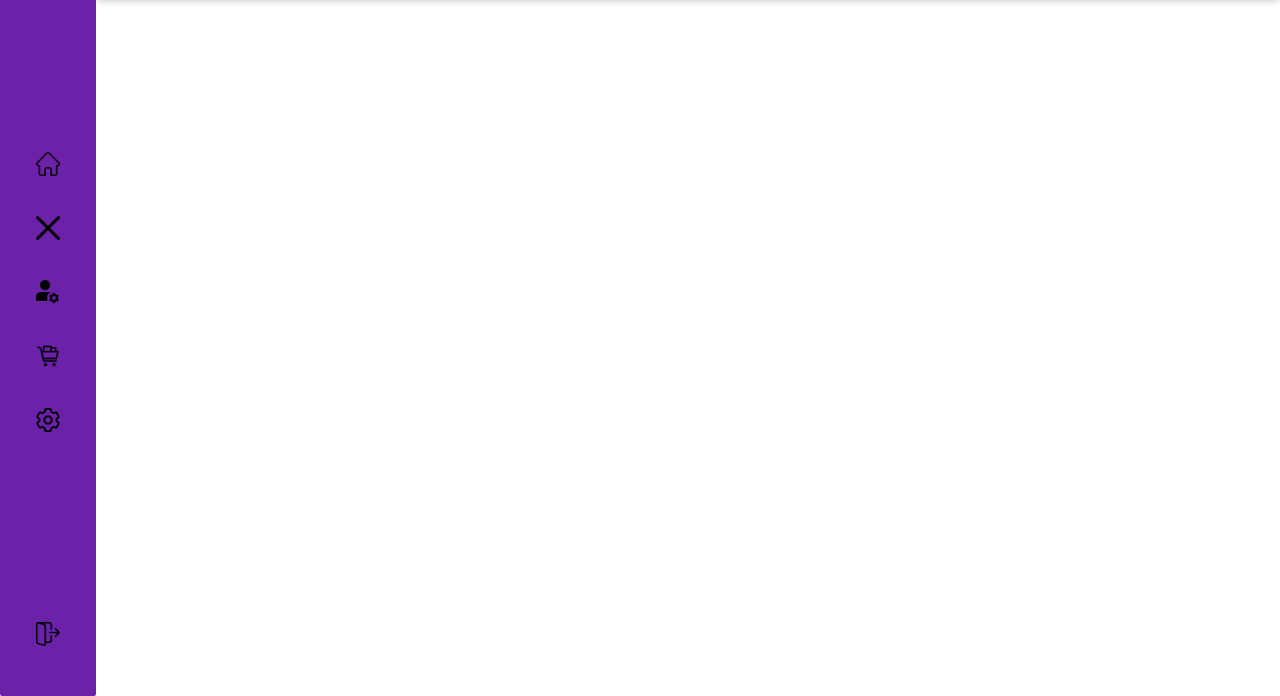
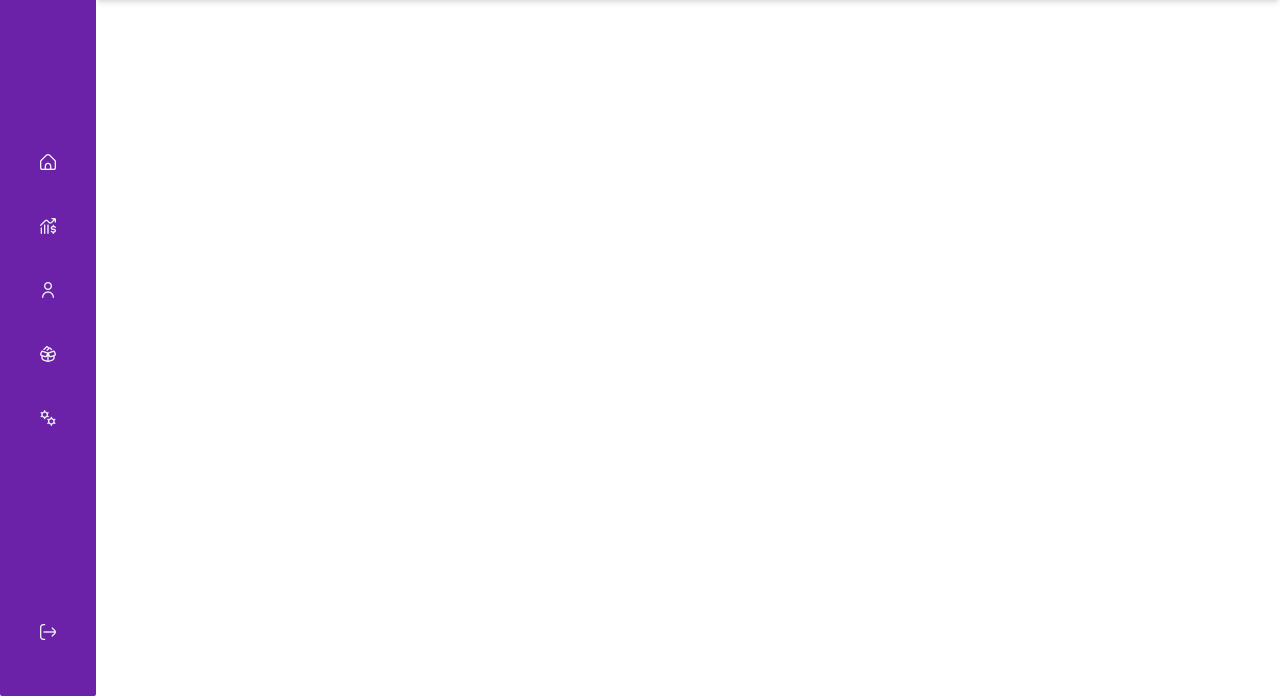
Before and after one commit to INTEL-ONBOARD/webApp_LMS, a Java web app: page /webApp_war/views/admin/dashboard.jsp in a window 1280 px wide. Shown: the part 104-800 px from the top of the page. Run offline with Tomcat 11, a stand-in JSP engine, Linux system fonts and the light colour scheme; some libraries are stand-ins or nearby versions.

Commit message:
Update: Sidebar and Header was updated

```diff
--- a/src/main/webapp/aboutus.jsp
+++ b/src/main/webapp/aboutus.jsp
@@ -56,7 +56,7 @@
           </div>
 
           <div class="lg:w-1/2 sm:w-1/2 md:w-1/2 w-auto rounded-lg overflow-hidden mt-6 sm:mt-0">
-            <img class="object-cover object-center w-full h-full" src="./Resources/wahsing-machine-image.jpg" alt="stats">
+            <img class="https://previews.123rf.com/images/barmaleeva/barmaleeva1709/barmaleeva170900022/86147376-laundry-room-with-working-washing-machine-thin-line-flat-design-vector-illustration.jpg" src="./Resources/wahsing-machine-image.jpg" alt="stats">
           </div>
           <div class="w-full sm:p-4 px-4 mb-6">
             <h1 class="title-font font-medium text-3xl mb-2 text-gray-900 text-center">Join us on our journey</h1>
--- a/src/main/webapp/views/admin/dashboard.jsp
+++ b/src/main/webapp/views/admin/dashboard.jsp
@@ -11,6 +11,9 @@
         .h-full { height: 100%; }
         .bg-colour-purple { background-color: white; }
     </style>
+
+    <link rel='stylesheet' href='https://cdn-uicons.flaticon.com/2.5.1/uicons-regular-rounded/css/uicons-regular-rounded.css'>
+
 </head>
 <body class="bg-colour-purple font-sans leading-normal tracking-normal">
 <div class="flex h-screen">
--- a/src/main/webapp/views/sections/sideBar.jsp
+++ b/src/main/webapp/views/sections/sideBar.jsp
@@ -12,7 +12,7 @@
                     <li id="home-btn" class="py-2 px-4 hover:bg-gray-400 rounded-lg  translate-all hover:translate-x-2 duration-200" data-tooltip-target="tltp-home" data-tooltip-placement="right">
                         <a href="#" class="flex items-center justify-center h-9" id="home-icon">
                             <span class="">
-                                <img src="src/main/webapp/Resources/home.png" class="h-6 w-6" alt="Home Icon">
+                                <i class="fi fi-rr-home"></i>
                             </span>
                         </a>
                         <div id="tltp-home" role="tooltip" class="absolute z-10 invisible inline-block px-3 py-2 text-sm font-medium text-white bg-gray-900 rounded-lg shadow-sm opacity-0 tooltip dark:bg-gray-500 text-center">
@@ -23,7 +23,7 @@
                     <li id="sales-btn" class="py-2 px-4 hover:bg-gray-400 rounded-lg translate-all hover:translate-x-2 duration-200" data-tooltip-target="tltp-sales" data-tooltip-placement="right" >
                         <a href="#" class="flex items-center justify-center h-9" id="x-icon">
                             <span class="">
-                                <img src="./Resources/close.png" class="h-6 w-6" alt="Close Icon">
+                                <i class="fi fi-rr-growth-chart-invest"></i>
                             </span>
                         </a>
                         <div id="tltp-sales" role="tooltip" class="absolute z-10 invisible inline-block px-3 py-2 text-sm font-medium text-white bg-gray-900 rounded-lg shadow-sm opacity-0 tooltip dark:bg-gray-500 text-center">
@@ -34,7 +34,7 @@
                     <li id="users-btn" class="py-2 px-4 hover:bg-gray-400 rounded-lg   translate-all hover:translate-x-2 duration-200" data-tooltip-target="tltp-users" data-tooltip-placement="right">
                         <a href="#" class="flex items-center justify-center h-9" id="user-icon">
                             <span class="">
-                                <img src="./Resources/profile.png" class="h-6 w-6" alt="User Management Icon">
+                                <i class="fi fi-rr-user"></i>
                             </span>
                         </a>
                         <div id="tltp-users" role="tooltip" class="absolute z-10 invisible inline-block px-3 py-2 text-sm font-medium text-white bg-gray-900 rounded-lg shadow-sm opacity-0 tooltip dark:bg-gray-500 text-center">
@@ -45,7 +45,7 @@
                     <li id="products-btn" class="py-2 px-4 hover:bg-gray-400 rounded-lg  translate-all hover:translate-x-2 duration-200" data-tooltip-target="tltp-products" data-tooltip-placement="right">
                         <a href="#" class="flex items-center justify-center h-9" id="stock-icon">
                             <span class="">
-                                <img src="./Resources/market.png" class="h-6 w-6" alt="Order Icon">
+                                <i class="fi fi-rr-box-open-full"></i>
                             </span>
                         </a>
                         <div id="tltp-products" role="tooltip" class="absolute z-10 invisible inline-block px-3 py-2 text-sm font-medium text-white bg-gray-900 rounded-lg shadow-sm opacity-0 tooltip dark:bg-gray-500 text-center">
@@ -56,7 +56,7 @@
                     <li id="settings-btn" class="py-2 px-4 hover:bg-gray-400 rounded-lg  translate-all hover:translate-x-2 duration-200" data-tooltip-target="tltp-settings" data-tooltip-placement="right">
                         <a href="#" class="flex items-center justify-center h-9" id="settings-icon">
                             <span class="">
-                                <img src="./Resources/setting.png" class="h-6 w-6" alt="Settings Icon">
+                            <i class="fi fi-rr-gears"></i>
                             </span>
                         </a>
                         <div id="tltp-settings" role="tooltip" class="absolute z-10 invisible inline-block px-3 py-2 text-sm font-medium text-white bg-gray-900 rounded-lg shadow-sm opacity-0 tooltip dark:bg-gray-500 text-center">
@@ -70,7 +70,7 @@
         <div id="exit-btn" class="flex justify-center py-2 px-4 hover:bg-gray-400 rounded-lg mb-9 mx-2  translate-all hover:translate-x-2 duration-200" data-tooltip-target="tltp-exit" data-tooltip-placement="right">
             <a href="#" class="flex items-center justify-center h-9" id="logout-icon">
                 <span class="h-9 flex items-center justify-center">
-                    <img src="./Resources/logout.png" class="h-6 w-6" alt="Logout Icon">
+                    <i class="fi fi-rr-exit"></i>
                 </span>
             </a>
             <div id="tltp-exit" role="tooltip" class="absolute z-10 invisible inline-block px-3 py-2 text-sm font-medium text-white bg-gray-900 rounded-lg shadow-sm opacity-0 tooltip dark:bg-gray-500 text-center">
```
